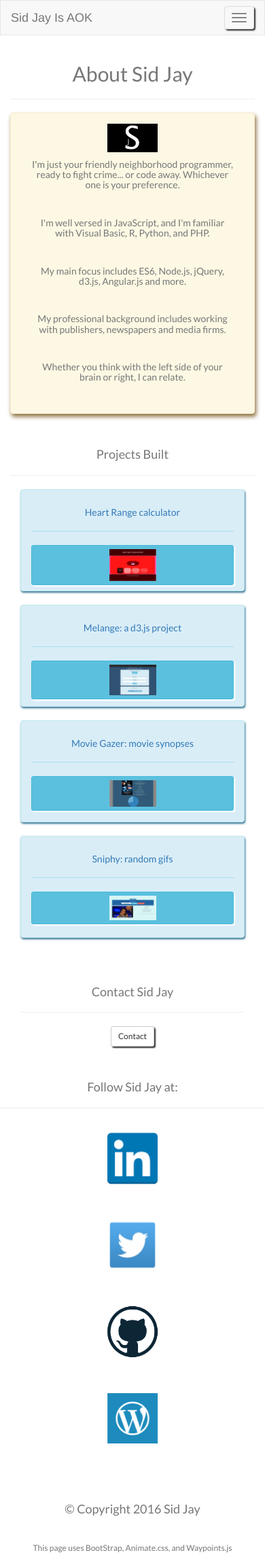
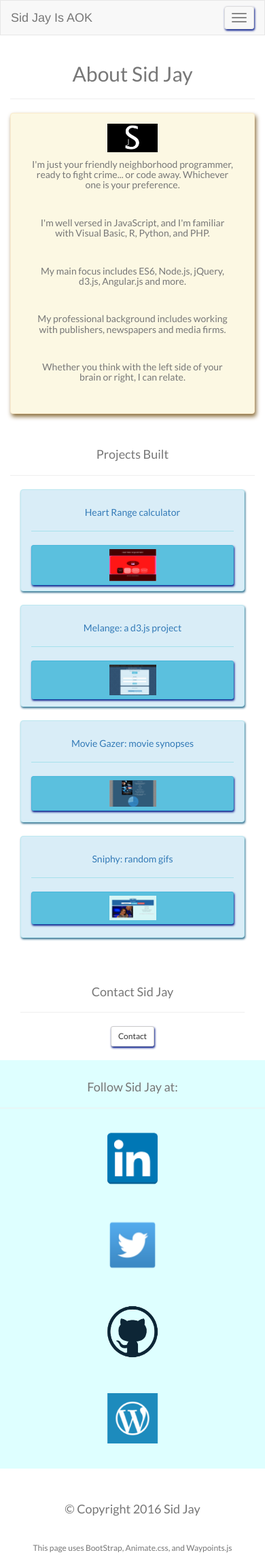
Before and after one commit to sidjayisaok/Portfolio_redux, a PHP site: page / in a window 390 px wide. Shown: the whole page at 68% size. Run offline with PHP 8.4, Linux system fonts and the light colour scheme; some libraries are stand-ins or nearby versions.

Commit message:
minor adjustments

```diff
--- a/css/font.css
+++ b/css/font.css
@@ -7,7 +7,7 @@ a{
 }
 
 button{
-  box-shadow: 2px 2px 2px;
+  box-shadow: 1px 2px 3px #001688;
 }
 
 img {
@@ -23,8 +23,12 @@ img {
   box-shadow: 2px 4px 6px;
 }
 
-.alert-danger{
-  box-shadow: 3px 6px 9px;
+aside{
+  background-color: #DEFFFF;
+}
+
+.collapse.navbar-collapse{
+  background-color: #EEFFFF;
 }
 
 @media (min-width: 768px) {
--- a/index2.html
+++ b/index2.html
@@ -52,10 +52,9 @@
 			<h2>About Sid Jay</h2>
 			<hr>
 
-		<div class="alert alert-warning animated fadeInRight">
+			<div class="alert alert-warning animated fadeInRight">
 			<div class="container text-center">
 				<p class="text-muted text-center" id="logo"><img src="assets/bloglogo.png" alt="picture"></p>
-
 				<h5><p class="text-muted text-center">
 					I'm just your friendly neighborhood programmer, ready to fight crime... or code away. Whichever one is your preference.
 				</p></h5>
@@ -82,6 +81,8 @@
 				<br>
 			</div>
 		</div>
+
+
 		<br>
 
 			<div class="text-muted text-center">
@@ -222,7 +223,7 @@
 			<p class="text-muted text-center"><h4>Follow Sid Jay at:</h4></p>
 			<hr>
 
-<div class="container text-center col-sm-12">
+<div class="container text-center col-sm-12 backdrop">
 
 	<div class="text-center col-sm-2" id="linkedin">
 	    <div class="alert centerPhoto">
@@ -262,7 +263,7 @@
 
 </header>
 
-	<div class="container text-center text-muted">
+	<div class="container text-center text-muted backdrop">
 		<br />
 		<br />
 		<h4>&copy Copyright 2016 Sid Jay</h4>
```
